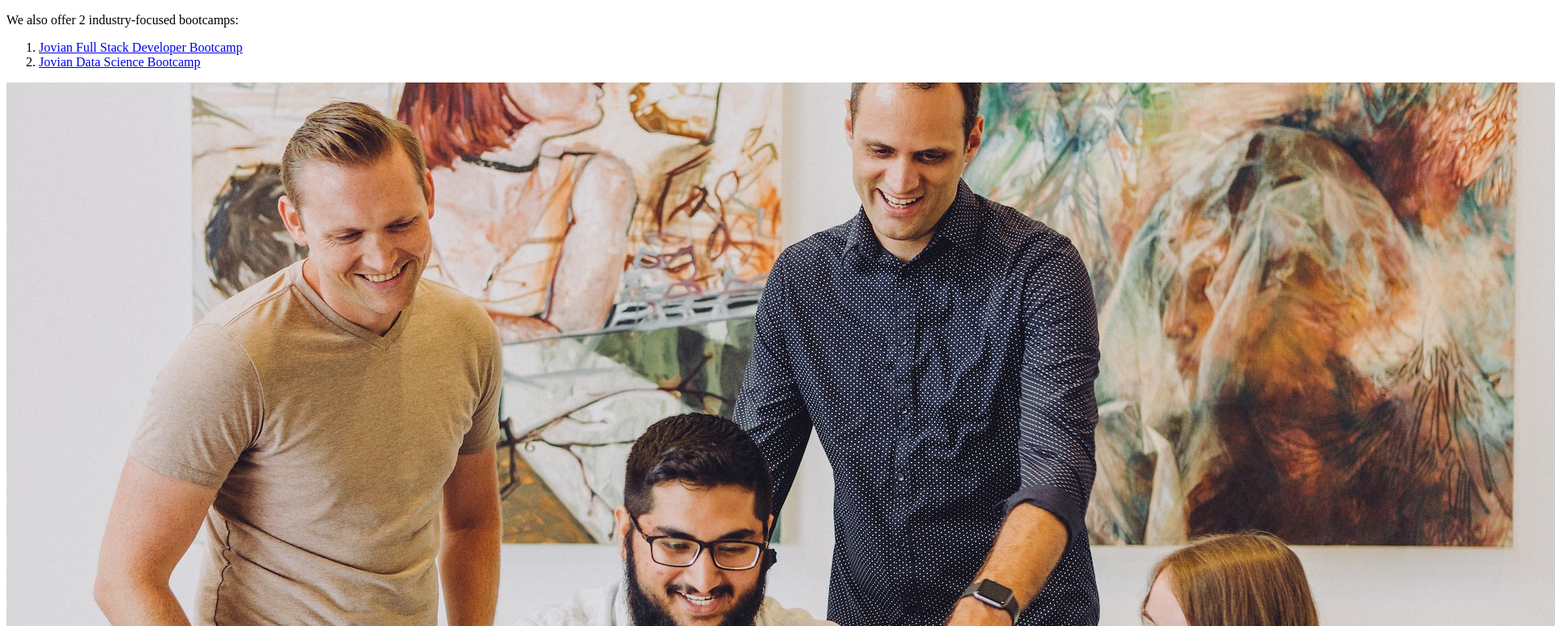
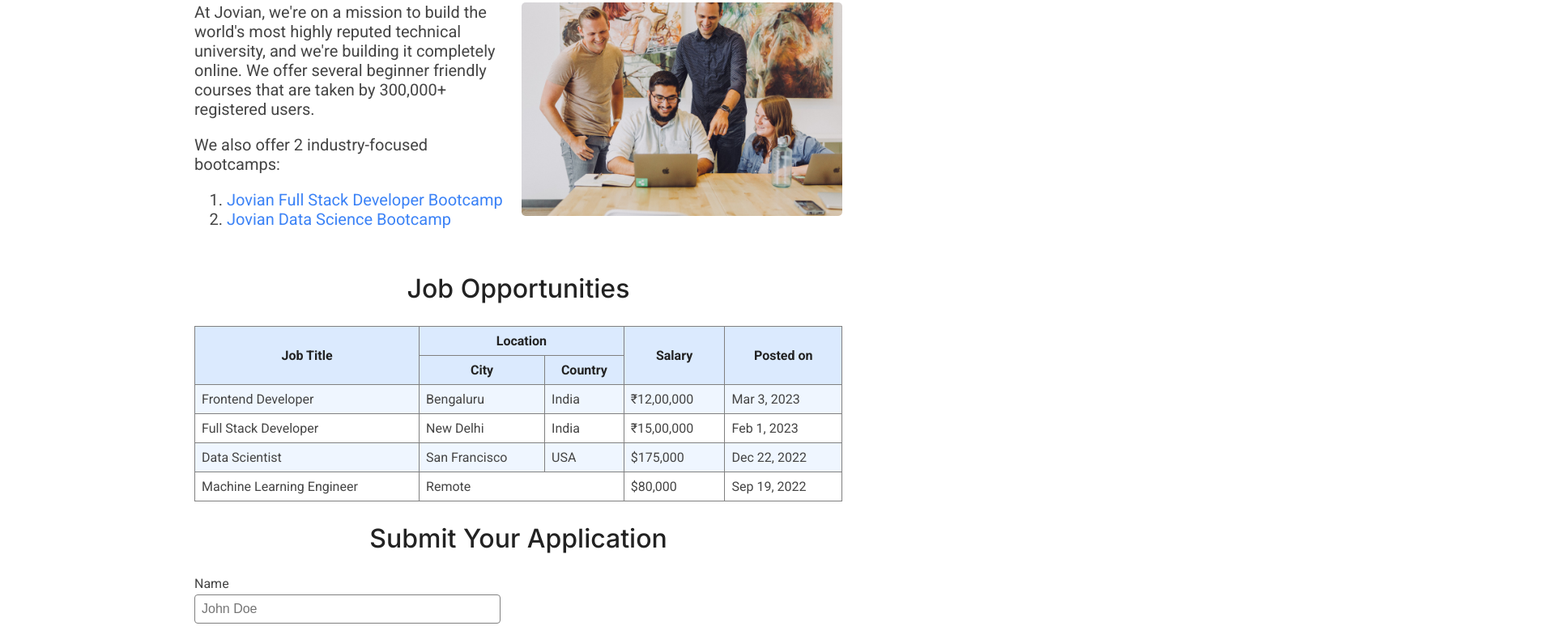
Before and after one commit to akhlys007/jovian-career-sites-live, a plain HTML site: page src/index.html in a window 1280 px wide. Shown: the part 402-1176 px from the top of the page at 81% size, 1920 px wide, since content can reach past the window. Drawn offline with Linux system fonts and the light colour scheme; the site is published under a folder, as on GitHub Pages, so addresses that start at the root find nothing.

Commit message:
fixing link to css file

```diff
--- a/src/index.html
+++ b/src/index.html
@@ -5,7 +5,7 @@
     <title>
         My First Web Page
     </title>
-    <link rel="stylesheet" href="/src/styles.css">
+    <link rel="stylesheet" href="styles.css">
     <link rel="preconnect" href="https://fonts.googleapis.com">
     <link rel="preconnect" href="https://fonts.gstatic.com" crossorigin>
     <link href="https://fonts.googleapis.com/css2?family=Inter:wght@400;500;600;700&family=Roboto:ital,wght@0,400;0,500;0,700;0,900;1,400&display=swap" rel="stylesheet">
```
